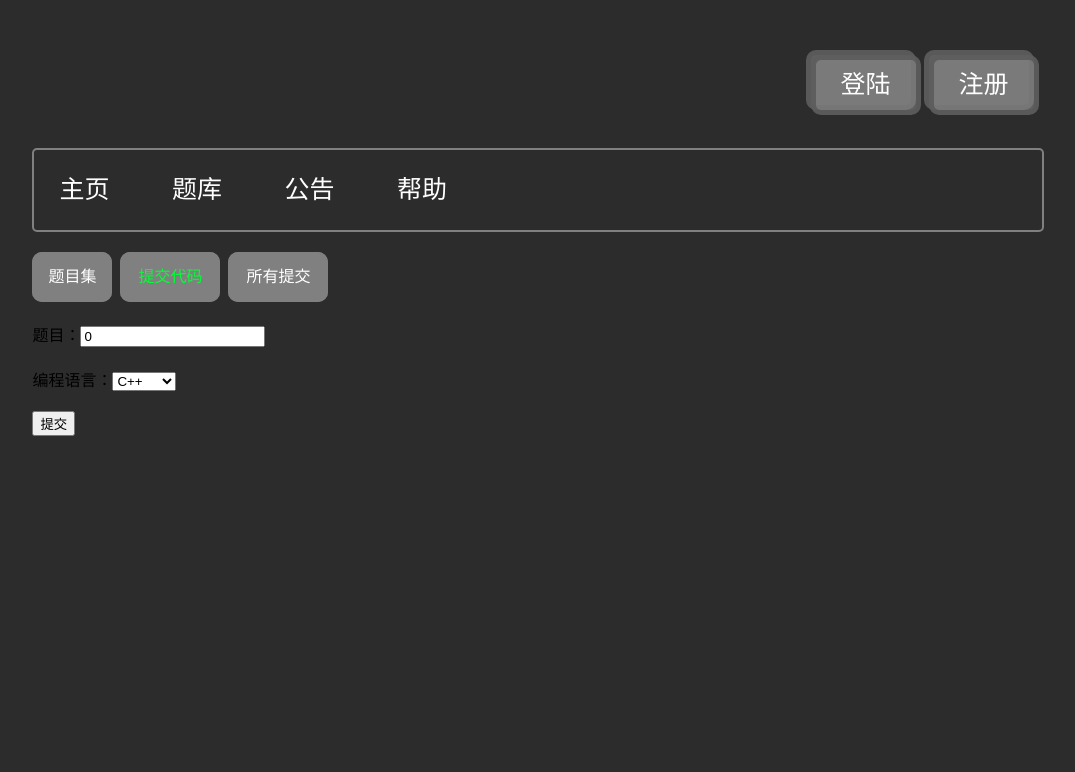
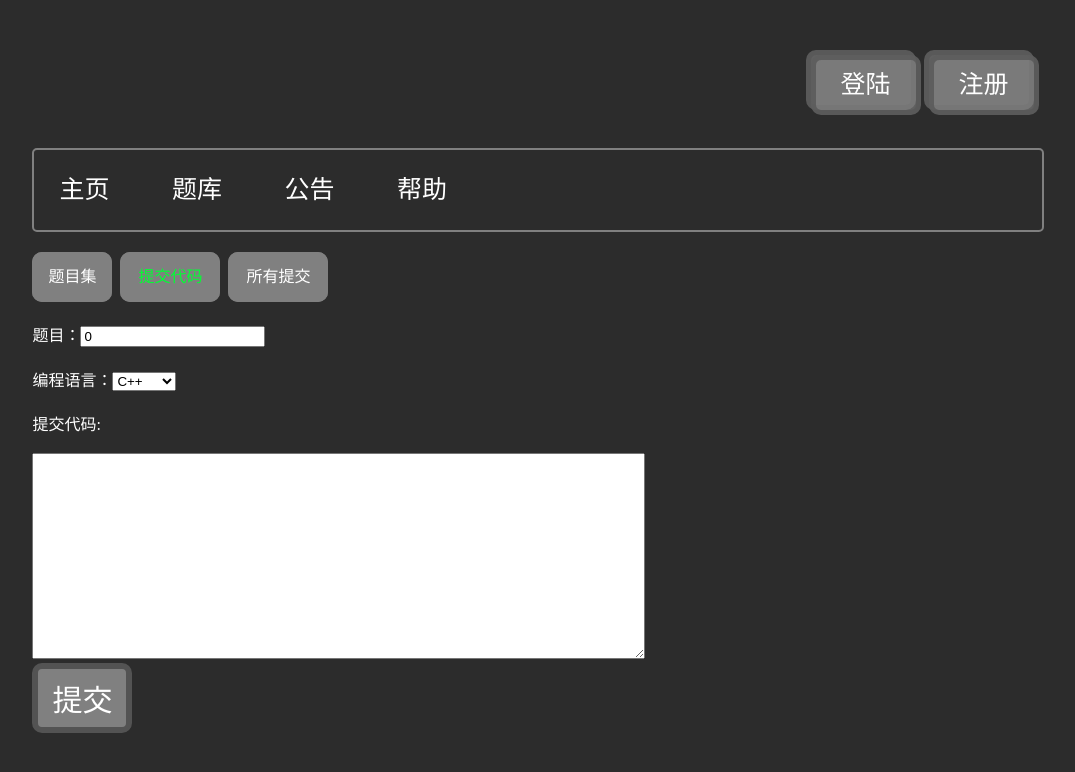
Before and after one commit to deltaLRD/SmallOJ-Web, a Vue app: page /question_bank/submit in a window 1280 px wide. Shown: the top 772 px of the page, without its empty margins (102-1177 px from the left). Built offline with nearby package versions, Linux system fonts and the light colour scheme; what vue3-cookies would draw is missing.

Commit message:
Completed most of the interface development

```diff
--- a/src/components/Footer.vue
+++ b/src/components/Footer.vue
@@ -16,7 +16,10 @@ div{
   text-align: left;
   margin-top: 20px;
 }
+
+
 a:hover {
   background: rgba(88, 88, 88, 0.8);
 }
+
 </style>
--- a/src/components/Navigation/Element/QueDescription.vue
+++ b/src/components/Navigation/Element/QueDescription.vue
@@ -1,7 +1,8 @@
 <template>
-    <h1>
+    <h1 style="color: white;">
         Question{{ itemID  }}
     </h1>
+    <a>{{description}}</a>
 </template>
 
 <script>
@@ -9,6 +10,7 @@ export default {
     data() {
         return {
             itemID: 0,
+            description: '',
         };
     },
     created() {
@@ -18,6 +20,14 @@ export default {
             this.itemID = parseInt(itemIDCookie); // 将字符串转换为整数
         }
         else this.itemID = 0;
+
+        this.$api.get('/api/problem/'+this.itemID+'/md')
+            .then(response => {
+                this.description = response.data
+            })
+            .catch(error => {
+                console.error(error);
+            });
     },
     methods: {
         getCookie(name) {
--- a/src/components/Navigation/QuestionBank/Questions.vue
+++ b/src/components/Navigation/QuestionBank/Questions.vue
@@ -18,7 +18,10 @@
                     </td>
                     <td>
                         <RouterLink to="/question_bank/question_description" class="link-style"
-                            @click="storeItemID(item.id)">{{ item.description }}</RouterLink>
+                            @click="storeItemID(item.id)">
+                            <a>{{ item.name }}</a>
+                            <a style="float:right">{{ item.level }}</a>
+                        </RouterLink>
                     </td>
                     <td>
                         <RouterLink to="/question_bank/submit" class="link-style"
@@ -38,20 +41,18 @@ const { cookies } = useCookies();
 export default {
     data() {
         return {
-            tableData: [
-                {
-                    id: 0,
-                    link: '',
-                    description: '题目一',
-                },
-                {
-                    id: 1,
-                    link: '',
-                    description: '题目二',
-                },
-            ],
+            tableData: [ ],
         };
     },
+    created:function() {
+            this.$api.get('/api/problem/')
+                .then(response => {
+                    this.tableData = response.data.problems;
+                })
+                .catch(error => {
+                    console.error(error);
+                });
+        },
     methods: {
         storeItemID(itemID) {
             this.setCookie('itemID', itemID, 7);
--- a/src/components/Navigation/QuestionBank/Submissions.vue
+++ b/src/components/Navigation/QuestionBank/Submissions.vue
@@ -3,3 +3,29 @@
         Submissions
     </h1>
 </template>
+
+
+
+
+<script>
+export default {
+  data() {
+    return {
+
+    };
+  },
+  created:function(){
+    this.$api.get('/api/submission/')
+    .then(response => {
+        this.tableData = response.data.status_msg;
+    })
+    .catch(error => {
+        console.error(error);
+    });
+  },
+  methods: {
+
+  },
+};
+
+</script>
--- a/src/components/Navigation/QuestionBank/Submit.vue
+++ b/src/components/Navigation/QuestionBank/Submit.vue
@@ -3,22 +3,28 @@
     <form @submit.prevent="submitCode">
       <!-- 输入框 -->
       <div class="form-group">
-        <label for="numberInput">题目：</label>
+        <label for="numberInput" style="color: white;">题目：</label>
         <input type="number" id="numberInput" v-model.number="number" placeholder="" />
       </div>
 
       <!-- 下拉列表 -->
       <div class="form-group">
-        <label for="languageSelect">编程语言：</label>
+        <label for="languageSelect" style="color: white;">编程语言：</label>
         <select id="languageSelect" v-model="selectedLanguage">
-          <option value="python" >Python</option>
-          <option value="java">Java</option>
-          <option value="cpp">C++</option>
+          <option value="Python3">Python</option>
+          <option value="Java">Java</option>
+          <option value="C++">C++</option>
+          <option value="C">C</option>
         </select>
+      </div>
+      <!-- 代码输入框 -->
+      <div>
+        <label for="codeInput" style="color: white;">提交代码:</label><br><br>
+        <textarea id="codeInput" v-model="code" rows="5" style="width:60%; height: 200px;"></textarea>
       </div>
 
       <!-- 提交按钮 -->
-      <button type="submit">提交</button>
+      <button type="submit" class="sub">提交</button>
     </form>
   </div>
 </template>
@@ -28,7 +34,8 @@ export default {
   data() {
     return {
       number: 0, // 输入框的默认值
-      selectedLanguage: 'cpp', // 下拉列表的默认值
+      selectedLanguage: 'C++', // 下拉列表的默认值
+      code: '', // 代码输入框的默认值
     };
   },
   created() {
@@ -42,9 +49,13 @@ export default {
   methods: {
     submitCode() {
       // 在这里添加提交代码的逻辑
+
+      if (this.number === '') window.alert('题目不能为空');
       console.log(this.number);
-      if (!this.number) window.alert('输入框为空');
+      console.log(this.code);
       // 可以将数据提交到后端或执行其他操作
+
+      this.code='';
     },
     getCookie(name) {
       const cookieValue = document.cookie
@@ -62,4 +73,19 @@ export default {
 .form-group {
   margin-bottom: 20px;
 }
+
+.sub {
+  color: white;
+  font-size: 30px;
+  width: 100px;
+  height: 70px;
+  background-color: gray;
+  border: 6px solid rgb(83, 83, 83);
+  border-radius: 10px;
+  transition: background-color 0.3s ease;
+}
+
+.sub:hover {
+  background-color: rgb(88, 88, 88);
+}
 </style>
--- a/src/components/Top/Login.vue
+++ b/src/components/Top/Login.vue
@@ -39,8 +39,7 @@ export default {
           password: this.password
         })
           .then(response => {
-
-
+            console.log(response.data.token);
             window.alert('登录成功');
           })
           .catch(error => {
--- a/src/components/Top/Register.vue
+++ b/src/components/Top/Register.vue
@@ -44,8 +44,8 @@
                 email: this.email,
 
             })
-                .then(response => {
-                    console.log(response);
+                .then(response=> {
+                    console.log(response.data.token);
                     window.alert('注册成功')
 
             })
```
